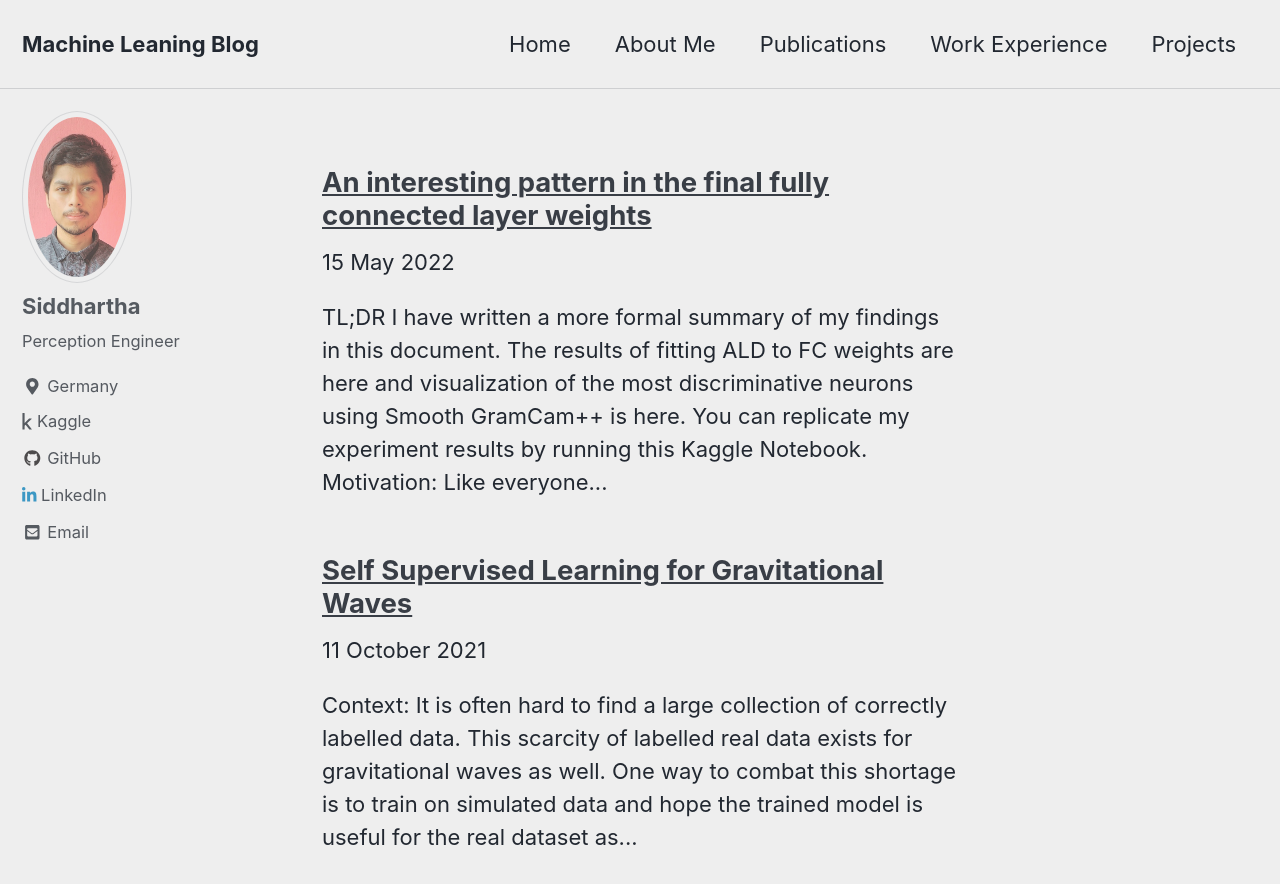
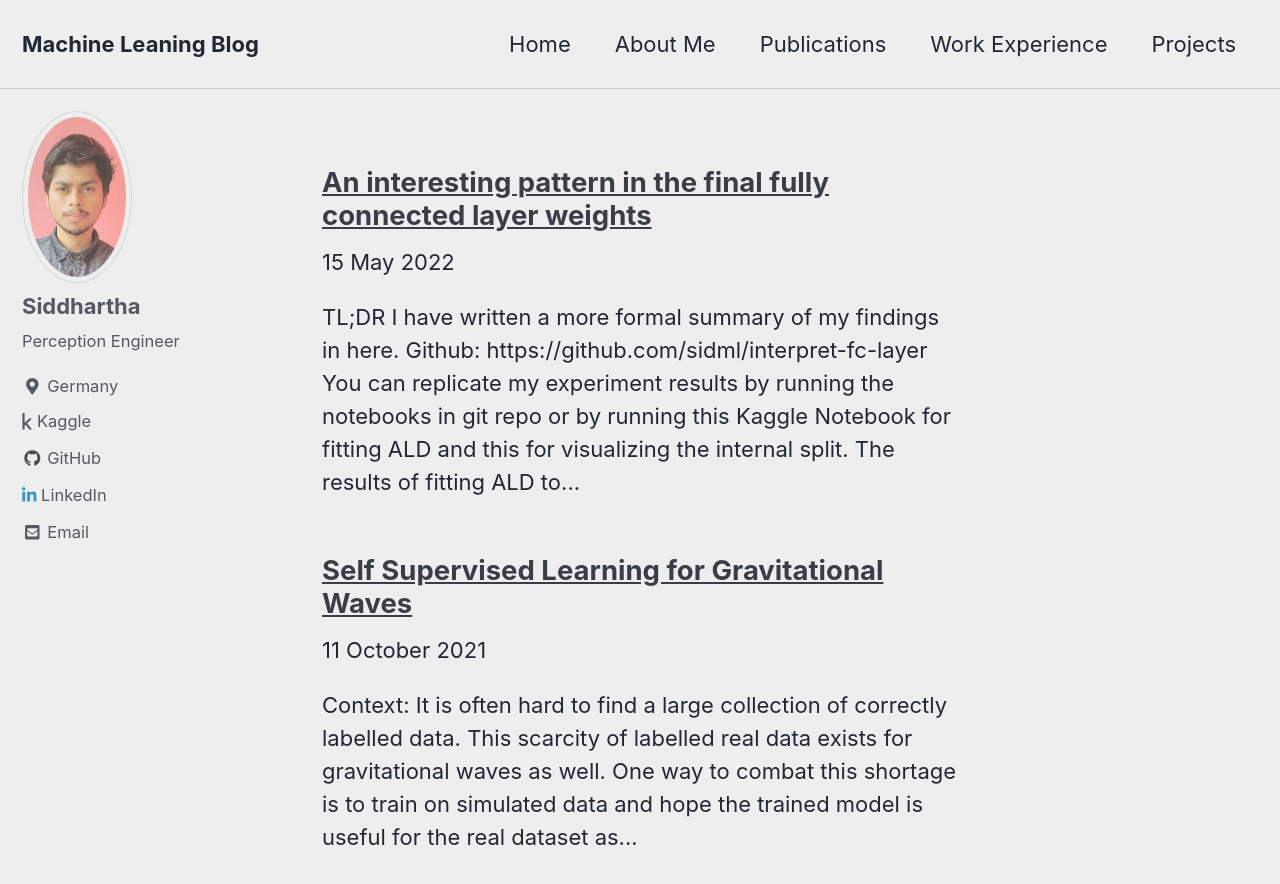
Before and after one commit to sidml/sidml.github.io, a Jekyll site: the page built from index.html, in a window 1280 px wide and 900 px high. Shown: the top 884 px of the window. Built offline with Jekyll 4.4.1, drawn with Linux system fonts in a browser that asks for light colours; cached includes are drawn as plain includes; nearby versions of some CDN libraries; formulas are drawn with MathJax 3; the list of posts is cut into pages by our own code; some of the changed text lies outside the part shown.

Commit message:
update post links

```diff
--- a/_posts/2022-05-15-An interpretation of the final fully connected layer.md
+++ b/_posts/2022-05-15-An interpretation of the final fully connected layer.md
@@ -7,15 +7,17 @@
     image: "/assets/images/interpret-fc/cover_img.png"
 ---
 <script src="https://cdn.mathjax.org/mathjax/latest/MathJax.js?config=TeX-AMS-MML_HTMLorMML" type="text/javascript"></script>
-<b>
-TL;DR
-I have written a more formal summary of my findings in [this document](https://drive.google.com/file/d/1VQSvVVPY4BGxEDFXvkkhUcLVghg-UG1f/view?usp=sharing). The results of fitting ALD to FC weights are [here](https://drive.google.com/file/d/1ce90RTQKhYIoxhJrqvhxw6VdjLMEGHkm/view?usp=sharing) and visualization of the most discriminative neurons using Smooth GramCam++ is [here](https://drive.google.com/drive/folders/1aWOlXt20iZJGgaXFMusCTYmJkOyLImLj?usp=sharing).
-You can replicate my experiment results by running this Kaggle Notebook.
-</b>
 
-## Motivation:
-Like everyone else, I have struggled to interpret the predictions generated from neural networks. Sometimes networks fail on the most trivial of tasks and sometimes they succeed on the hardest. I have encountered similar diffculty while working with images, pointcloud data, text and even audio data. The interpetatibility of neural network predictions remains difficult regardless of the model architecture and input modality. I have tried in vain to formulate explanations about the failure cases for specific architectures and datasets. I haven't been able to find theoretical backing or broad applicability of my explanations so I have refrained from posting about them till now.\\
-Recently while reading about policy gradient methods in reinforcement learning, I thought of a possible connection between the current supervised learning paradigm and offline policy gradient RL. This observation allowed me to make a prediction regarding the distribution of weights in the final fully connected layer. I didn't have high hopes but when I looked deeper, I observed that the weights of pre-trained imagenet models indeed seem to closely follow a particular distribution, namely Asymmetric Laplace Distribution.\\
+TL;DR\\
+I have written a more formal summary of my findings in [here](https://arxiv.org/pdf/2205.11908.pdf). \\
+Github: [https://github.com/sidml/interpret-fc-layer](https://github.com/sidml/interpret-fc-layer) \\
+You can replicate my experiment results by running the notebooks in git repo or by running this [Kaggle Notebook](https://www.kaggle.com/code/meaninglesslives/fit-ald/) for fitting ALD and [this](https://www.kaggle.com/meaninglesslives/visualize-internal-split/) for visualizing the internal split. \\
+The results of fitting ALD to FC weights are [here](https://drive.google.com/file/d/1ce90RTQKhYIoxhJrqvhxw6VdjLMEGHkm/view?usp=sharing) and visualization of the most discriminative neurons using Smooth GramCam++ is [here](https://drive.google.com/drive/folders/1aWOlXt20iZJGgaXFMusCTYmJkOyLImLj?usp=sharing).
+<!-- </b> -->
+
+## Motivation
+Like everyone else, I have struggled to interpret the predictions generated from neural networks. Sometimes networks fail on the most trivial of tasks and sometimes they succeed on the hardest. I have encountered similar difficulty while working with images, pointcloud data, text and even audio data. The interpretability of neural network predictions remains difficult regardless of the model architecture and input modality. I have tried in vain to formulate explanations about the failure cases for specific architectures and datasets. I haven't been able to find theoretical backing or broad applicability of my explanations so I have refrained from posting about them till now.\\
+Recently while reading about policy gradient methods in reinforcement learning, I thought of a possible connection between the current supervised learning paradigm and offline policy gradient RL. This observation allowed me to make a prediction regarding the distribution of weights in the final fully connected layer. I didn't have high hopes but when I looked deeper, I observed that the weights of pre-trained ImageNet models indeed seem to closely follow a particular distribution, namely Asymmetric Laplace Distribution.
 
 ## A thought experiment
 Let's say we have a dataset of images of cats & dogs that we want to classify. The straightforward way is to train a neural network using Cross Entropy Loss [CE Loss]. Comparing with RL, we can also think about the CE loss as a reward signal. If the network is misclassifying the images, then the reward will be low [i.e. loss will be high] and if it's doing good, then reward will be high [i.e. loss will be low]. Next I wondered what is the  counterpart of policy in SL ?
@@ -72,9 +74,7 @@
 the weights for the positive sub-class [i.e. the possibility that the sample belong to class k] \& $\theta_k^-$ denote the weights for the negative class [i.e. the possibility that the sample is outside training set].
 I hypothesize that $\theta_k^+$ and $\theta_k^-$ can be further sub-divided and fitted with ALD. An illustration of this idea is given in above figure.
 The proposed recursive partition of weights $\theta_k$ can help us isolate the most discriminative and most confusing feature according of the input image for the neural network. More specifically,
-let $\theta_k^{+++}$ denote the final tree node in the positive part after the proposed split of the weights $\theta_k$. Since these tree nodes were always encountered while
-maximizing the possibility of kth class, the associated neurons should activate on the most vital feature for the kth class. Similarly the terminal weights in the negative branch $\theta_k^{---}$ should
-encode the most confusing aspect for the kth class.
+let $\theta_k^{+++}$ denote the final tree node in the positive part after the proposed split of the weights $\theta_k$. Since these tree nodes were always encountered while maximizing the possibility of kth class, the associated neurons should activate on the most vital feature for the kth class. Similarly the terminal weights in the negative branch $\theta_k^{---}$ should encode the most confusing aspect for the kth class.
 
 To verify this hypothesis, I used Smooth Grad-Cam ++ to highlight image regions associated with the most activated positive $\theta_k^{++..}$  and negative terminal $\theta_k^{--..}$ weights for the target class.
 
@@ -82,28 +82,27 @@
 A visualization of the weights can be found in figure given below [It is a html page so the rendering is sometimes not correct. You may need to zoom a bit]. We applied our split method to identify the most important neurons in the final fully connected layer in Resnet34. The activation associated with only the most discriminative neurons at each stage were used for the visualization. In the figure, we report activations for each stage of the split for reference. For example: +2 & -2 refers to the positive and negative branches after the first split. We used this notation to avoid clutter. A more descriptive notation could be $\theta_k^{++}$ and  $\theta_k^{--}$ as
 used earlier in the previous tree diagram.\\
 In our experiments, we observed that it is difficult to interpret the activations of neurons from the
-intermediate stages. We found the activations in the terminal node easier for subjective interpretation. The visualizations were generated using images from validation set of Imagenet. More results can be found [here](https://drive.google.com/drive/folders/1aWOlXt20iZJGgaXFMusCTYmJkOyLImLj?usp=sharing).
+intermediate stages. We found the activations in the terminal node easier for subjective interpretation. The visualizations were generated using images from validation set of ImageNet. More results can be found [here](https://drive.google.com/drive/folders/1aWOlXt20iZJGgaXFMusCTYmJkOyLImLj?usp=sharing).
 <!-- https://stackoverflow.com/questions/8702704/alternative-to-iframes-with-html5 -->
 <embed src="/assets/images/interpret-fc/smcam_plots/resnet34_0tailed_frog.html" width=200 height=200 />
-Results on the tailed frog class from Imagenet.
+Results on the tailed frog class from ImageNet.
 
 <embed src="/assets/images/interpret-fc/smcam_plots/resnet34_10American_lobster.html" width=200 height=200 />
-Results on the American Lobster class from Imagenet.
+Results on the American Lobster class from ImageNet.
 
 ## Possible Applications
 
-- Faster model convergence & model robustness on test data\\
+- Model robustness on test data\\
 If there is prior knowledge about the data distribution then it can be incorporated during the supervised learning stage by adjusting the policy gradient during loss calculation step. This process can be particularly useful for imbalanced datasets.
 - Pruning the final fully connected layer\\
 If a prior distribution is known for the dataset then network weights which show high deviation from the prior distribution can be pruned away without hurting the model accuracy significantly.
 - Explaining model outputs\\
 If the claim regarding recursive split of +ve & -ve templates holds, then the visualization of these templates perhaps using Smooth Grad-CAM & related methods, can help us get better insights into the model decision.
 
-## Why explainability is important
+## Importance of explainability & Prior Attempts
 Traditional methods like Decision Trees and Rule based methods have high explanatory power but lag behind deep neural networks in performance. Nowadays it has become very easy to deploy which has led to their widespread usage. Hence I think the issue of interpretability and explainability has become even more pressing. Explainability is particularly important in high stake applications like autonomous driving and medical diagnosis. Aside from the practical benefit of explainable decisions [which should be a huge motivation imho], interpretable deep neural networks will help us in distilling out the important aspects of network architecture and training methodology. These insights will help us to develop a new class of explainable neural networks which will hopefully be more data efficient, have smaller number of neurons and be able to efficiently utilize inductive priors.\\
 Currently popular neural networks are vastly over-parameterized, sometimes requiring millions of parameters to solve seemingly simple visual classification problems. **This is a commonly accepted phenomenon but it is not intuitive.** The natural world already has organisms like nematodes which display interesting behavioral patterns even though they have a very small number of neurons. The adaptability and robustness of such simple organisms in challenging environments points towards a gap in our understanding of neural networks.
 
-## Some prior attempts
 Given the important of explanability, many methods have been proposed to understand neural network predictions. Attribution based methods & perturbation based methods are the two popular approaches that I am aware of. Attribution based methods aim at characterizing the response of neural networks by finding which parts of the network’s input are the most responsible for determining its output. These methods generally use backpropagation to track information from the network’s output back to its input, or an intermediate layer. Methods like GradCAM, and Guided Backprop are the most famous example of these kind of methods. \\
 Approaches like RISE and Meaningful Perturbations belong to the perturbation family of methods. These methods perturb the inputs to the model and observe resultant changes to the output. Although these methods are interesting, they still have drawbacks. For example, methods like GradCAM may capture average network properties but may not be able to characterize intermediate activations, or sometimes the model parameters.
 
@@ -113,4 +112,6 @@
 <sup><sub> Levine, S. (2017). [Policy gradient introduction](http://rail.eecs.berkeley.edu/deeprlcourse-fa17/f17docs/lecture_4_policy_gradient.pdf). Lecture slides, CS 294: Deep Reinforcement Learning, UC Berkeley.</sub></sup> <br>
 <sup><sub> Felix Marin. [Difference of two exponential distribution](https://math.stackexchange.com/q/3150109). Mathematics Stack Exchange.</sub></sup> <br>
 <sup><sub> Omeiza, Daniel and Speakman, Skyler and Cintas, Celia and Weldermariam, Komminist. Smooth grad-cam++: An enhanced inference level visualization technique for deep convolutional neural network models. arXiv preprint arXiv:1908.01224.</sub></sup> <br>
+<sup><sub> Selvaraju, Ramprasaath R et al. Grad-cam: Visual explanations from deep networks via gradient-based localization. Proceedings of the IEEE international conference on computer vision. </sub></sup> <br>
+<sup><sub> Petsiuk, Vitali and Das, Abir and Saenko, Kate. Rise: Randomized input sampling for explanation of black-box models. arXiv preprint arXiv:1806.07421.</sub></sup> <br>
 <sup><sub> Ross Wightman. [PyTorch Image Models](https://github.com/rwightman/pytorch-image-models). GitHub repository.</sub></sup> <br>
```
Also changed, not shown: staticman.yml (+7 -7 lines), assets/images/fort point.png (deleted), assets/images/waterfront.jpg (deleted), assets/images/zakim.jpg (deleted).
